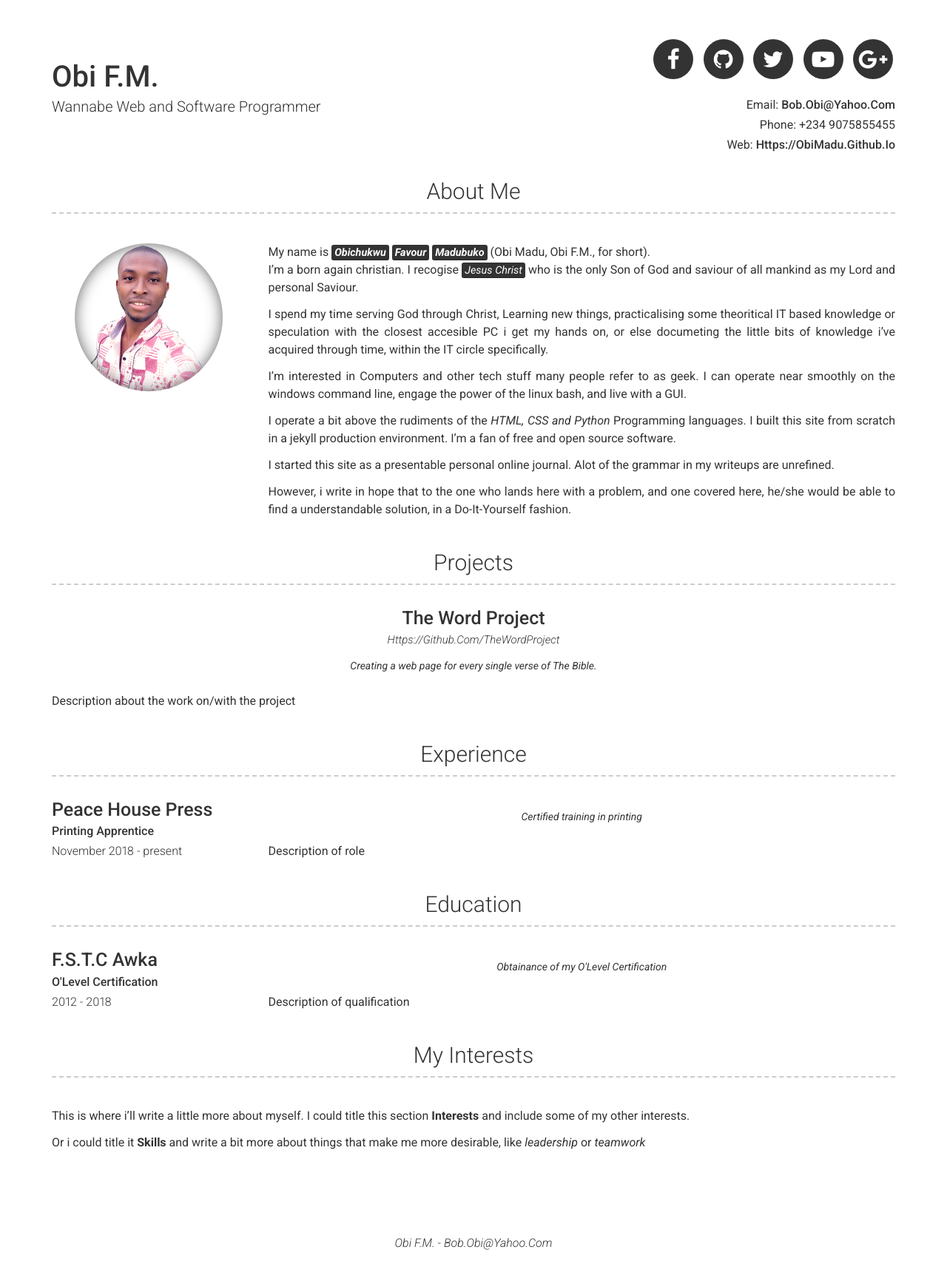
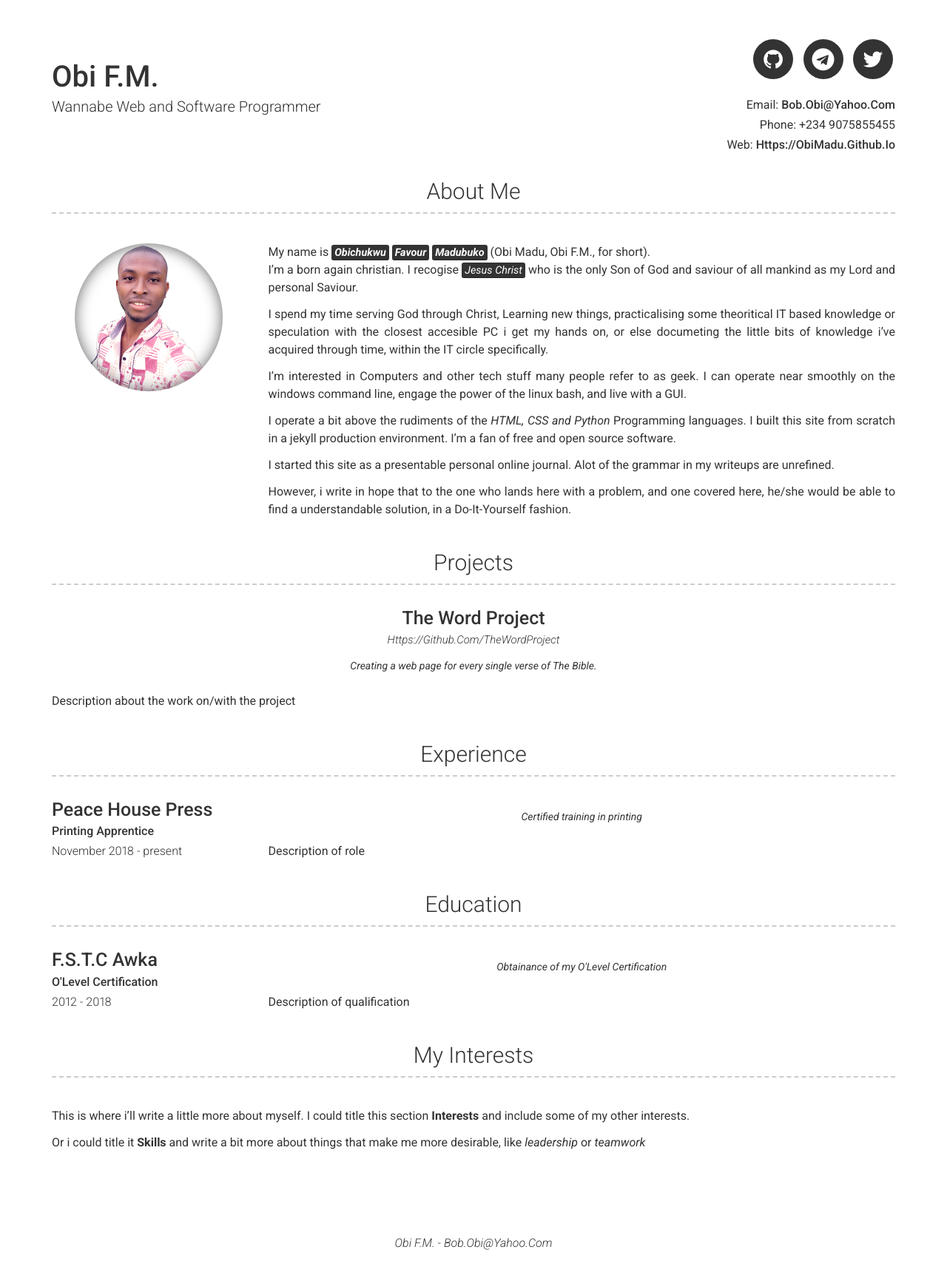
Before and after one commit to sproogen/modern-resume-theme, a Jekyll site: the page built from index.md, in a window 1280 px wide. Shown: the whole page at 74% size. Built offline with Jekyll 4.4.1, drawn with Linux system fonts in a browser that asks for light colours.

Commit message:
added telegram social, removed google-plus

```diff
--- a/_config.yml
+++ b/_config.yml
@@ -12,16 +12,17 @@
 
 # Social links
 github_username:  ObiMadu
+telegram_username: ObiMadu
 twitter_username: jekyllrb
 #dribbble_username: jekyll
-facebook_username: jekyll
+#facebook_username: jekyll
 #flickr_username: jekyll
 #instagram_username: jekyll
 #linkedin_username: jekyll
 #xing_username: jekyll
 #pinterest_username: jekyll
-youtube_username: jekyll
-googleplus_username: +jekyll
+#youtube_username: jekyll
+#googleplus_username: +jekyll
 
 # About Section
 # about_title: About Me (Use this to override about section title)
--- a/_includes/header.html
+++ b/_includes/header.html
@@ -6,6 +6,27 @@
     </div>
     <div class="col-xs-12 col-sm-6 col-md-6 col-lg-4 header-right">
       <ul class="icons no-print">
+	    {%- if site.github_username -%}
+          <li>
+            <a target="_blank" href="https://github.com/{{ site.github_username| cgi_escape | escape }}" class="button button--sacnite button--round-l">
+              <i class="fa fa-github" title="Github link"></i>
+            </a>
+          </li>
+        {%- endif -%}
+		{%- if site.telegram_username -%}
+          <li>
+            <a target="_blank" href="https://telegram.org/{{ site.telegram_username| cgi_escape | escape }}" class="button button--sacnite button--round-l">
+              <i class="fa fa-telegram" title="Telegram link"></i>
+            </a>
+          </li>
+        {%- endif -%}
+		{%- if site.twitter_username -%}
+          <li>
+            <a target="_blank" href="https://twitter.com/{{ site.twitter_username| cgi_escape | escape }}" class="button button--sacnite button--round-l">
+              <i class="fa fa-twitter" title="Twitter link"></i>
+            </a>
+          </li>
+        {%- endif -%}
         {%- if site.dribbble_username -%}
           <li>
             <a target="_blank" href="https://dribbble.com/{{ site.dribbble_username| cgi_escape | escape }}" class="button button--sacnite button--round-l">
@@ -24,13 +45,6 @@
           <li>
             <a target="_blank" href="https://www.flickr.com/photos/{{ site.flickr_username| cgi_escape | escape }}" class="button button--sacnite button--round-l">
               <i class="fa fa-flickr" title="Flickr link"></i>
-            </a>
-          </li>
-        {%- endif -%}
-        {%- if site.github_username -%}
-          <li>
-            <a target="_blank" href="https://github.com/{{ site.github_username| cgi_escape | escape }}" class="button button--sacnite button--round-l">
-              <i class="fa fa-github" title="Github link"></i>
             </a>
           </li>
         {%- endif -%}
@@ -59,13 +73,6 @@
           <li>
             <a target="_blank" href="https://www.pinterest.com/{{ site.pinterest_username| cgi_escape | escape }}" class="button button--sacnite button--round-l">
               <i class="fa fa-pinterest" title="Pintrest link"></i>
-            </a>
-          </li>
-        {%- endif -%}
-        {%- if site.twitter_username -%}
-          <li>
-            <a target="_blank" href="https://twitter.com/{{ site.twitter_username| cgi_escape | escape }}" class="button button--sacnite button--round-l">
-              <i class="fa fa-twitter" title="Twitter link"></i>
             </a>
           </li>
         {%- endif -%}
```
